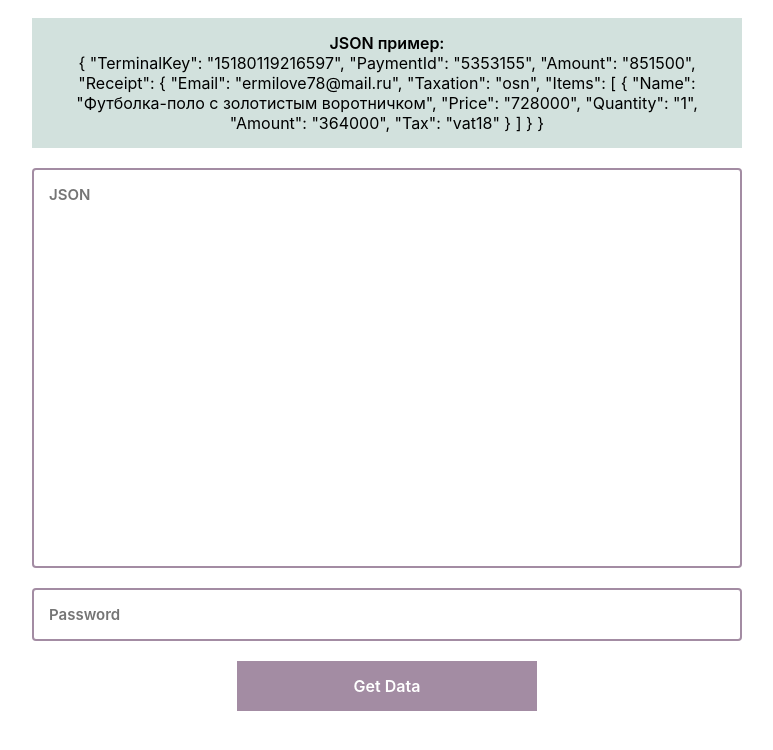
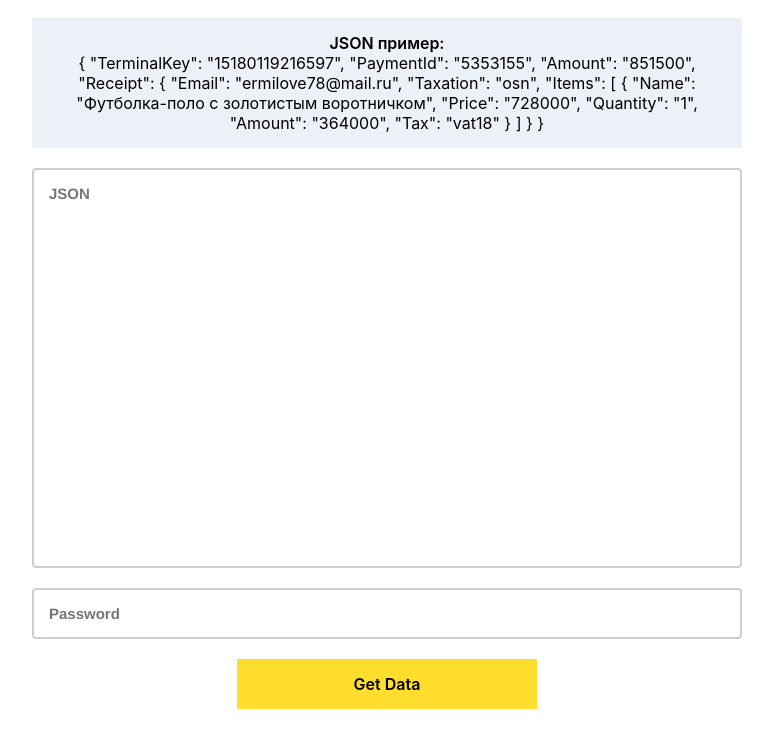
Before and after one commit to SoNTesT/tokentcs-v2, a React app: page / in a window 1280 px wide. Shown: the whole page, without its empty margins (253-1026 px from the left). Built offline with nearby package versions, Linux system fonts and the light colour scheme.

Commit message:
1 file modified

```diff
--- a/style.css
+++ b/style.css
@@ -16,11 +16,11 @@ h1, p {
 }
 
 .textarea {
-  font-family: buiHeading,-apple-system,BlinkMacSystemFont,'Segoe UI',system-ui,Roboto,'Helvetica Neue',sans-serif;
+  font-family: 'Helvetica Neue',sans-serif;
   transition: 0.4s;
   min-height: 400px;
   box-sizing:border-box;
-  border: 2px solid rgba(153,128,153, 0.9);
+  border: 2px solid #cbcfd3;
   border-radius: 4px;
   padding: 15px;
   margin: 10px;
@@ -48,19 +48,18 @@ h1, p {
   font-weight: 600;
   margin-bottom: 5px;
   margin-top: 5px;
-  display: none
 }
 
 .password {
-  font-family: buiHeading,-apple-system,BlinkMacSystemFont,'Segoe UI',system-ui,Roboto,'Helvetica Neue',sans-serif;
+  font-family: 'Helvetica Neue',sans-serif;
   box-sizing:border-box;
-  border: 2px solid rgba(153,128,153, 0.9);
+  border: 2px solid #cbcfd3;
   border-radius: 4px;
   padding: 15px;
   margin: 10px;
   outline: none;
   resize: none;
-  color: rgba(0,0,0, 0.6);
+  color: black;
   font-size: 15px;
   font-weight: 600;
 }
@@ -74,10 +73,10 @@ h1, p {
   margin-right: auto;
   outline: none;
   border: 0;
-  color: white;
+  color: black;
   font-size: 16px;
   font-weight: 600;
-  background-color: rgba(153,128,153, 0.9);
+  background-color: #ffdd2d;
   padding: 15px;
 }
 
@@ -86,15 +85,15 @@ h1, p {
 }
 
 .button.copied:hover {
-  background-color: rebeccapurple;;
+  background-color: rebeccapurple;
 }
 
 .button:hover {
-  background-color: rgba(153,128,153, 1);
+  background-color: #fcc521;
 }
 
 .button:active {
-  background-color: rgba(122,102,122, 1);
+  background-color: #fab619;
 }
 
 .output {
@@ -104,6 +103,6 @@ h1, p {
   margin: 10px;
   padding: 15px;
   overflow: auto;
-  background-color: #d2e1dd;
+  background-color: #ecf1f7;
   font-size: 16px;
 }
```
